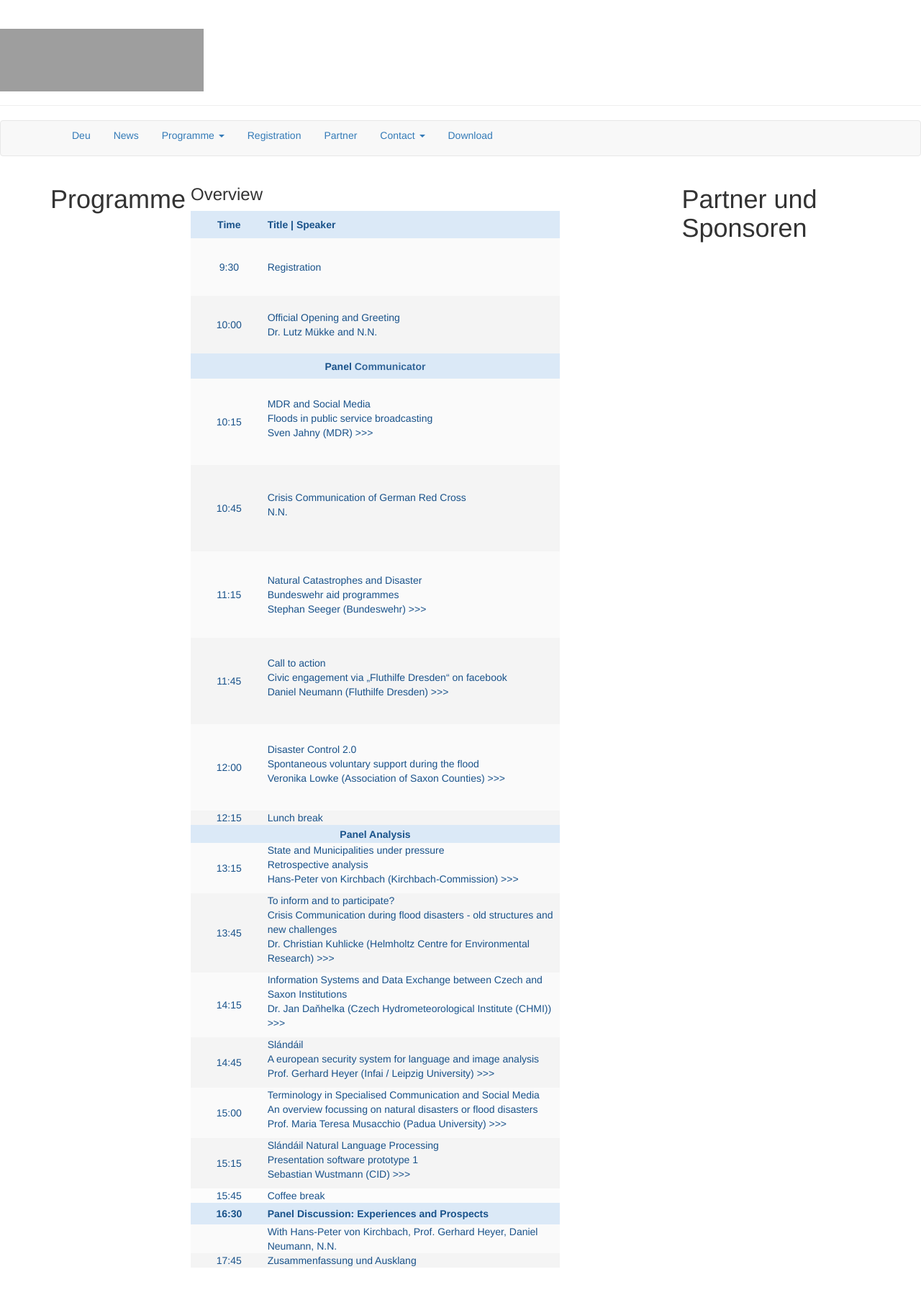
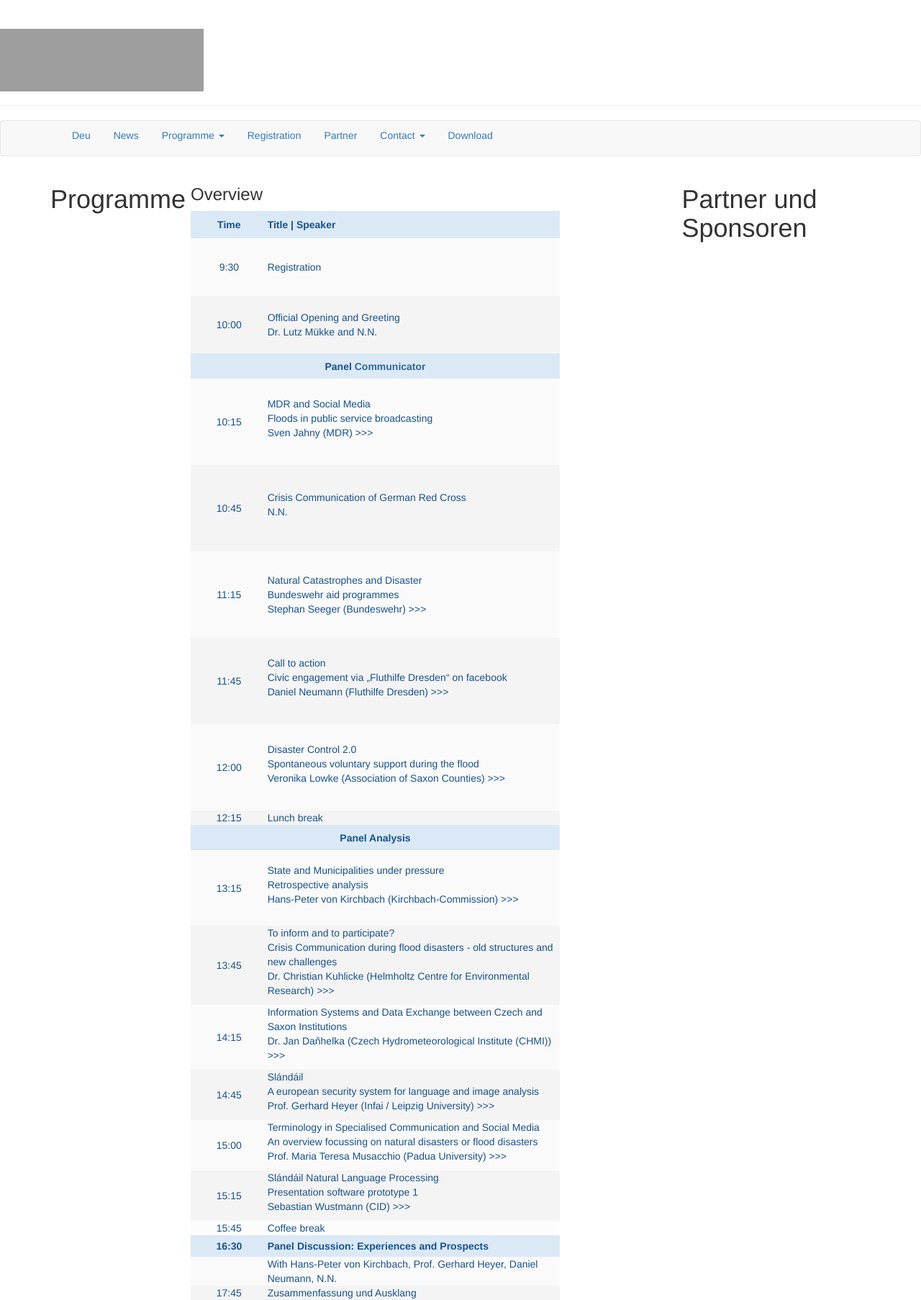
Before and after one commit to susedev/test, a Jekyll site: the page built from programme.html, in a window 1280 px wide. Shown: the whole page at 72% size. Built offline with Jekyll 4.4.1, drawn with Linux system fonts in a browser that asks for light colours; nearby versions of some CDN libraries; before the commit the page ends 1761 px from its top, so only the background shows below that; grey boxes are pictures that could not be loaded.

Commit message:
Edit from JekyllCMS

```diff
--- a/programme.html
+++ b/programme.html
@@ -66,11 +66,11 @@ language: en
 			<td style="background-color: rgb(244, 244, 244); border-color: rgb(255, 255, 255); text-align: left; vertical-align: middle; width: 105px;"><span style="color:#19528A;">Lunch break</span></td>
 		</tr>
 		<tr>
-			<th colspan="2" style="background-color: rgb(219, 233, 247); border-color: rgb(255, 255, 255); text-align: center; vertical-align: middle; width: 100px; height: 25px;"><span style="color:#19528A;">Panel Analysis</span></th>
+			<th colspan="2" style="background-color: rgb(219, 233, 247); border-color: rgb(255, 255, 255); text-align: center; vertical-align: middle; width: 100px; height: 35px;"><span style="color:#19528A;">Panel Analysis</span></th>
 		</tr>
 		<tr>
-			<td style="background-color: rgb(250, 250, 250); border-color: rgb(255, 255, 255); text-align: center; vertical-align: middle; width: 100px;"><span style="color:#19528A;">13:15</span></td>
-			<td style="background-color: rgb(250, 250, 250); border-color: rgb(255, 255, 255); text-align: left; vertical-align: middle; width: 400px;">
+			<td style="background-color: rgb(250, 250, 250); border-color: rgb(255, 255, 255); text-align: center; vertical-align: middle; width: 100px; height: 105px;"><span style="color:#19528A;">13:15</span></td>
+			<td style="background-color: rgb(250, 250, 250); border-color: rgb(255, 255, 255); text-align: left; vertical-align: middle; width: 400px; height: 105px;">
 			<p><span style="color:#19528A;">State and Municipalities under pressure<br />
 			Retrospective analysis<br />
 			Hans-Peter von Kirchbach (Kirchbach-Commission) &gt;&gt;&gt;</span></p>
```
